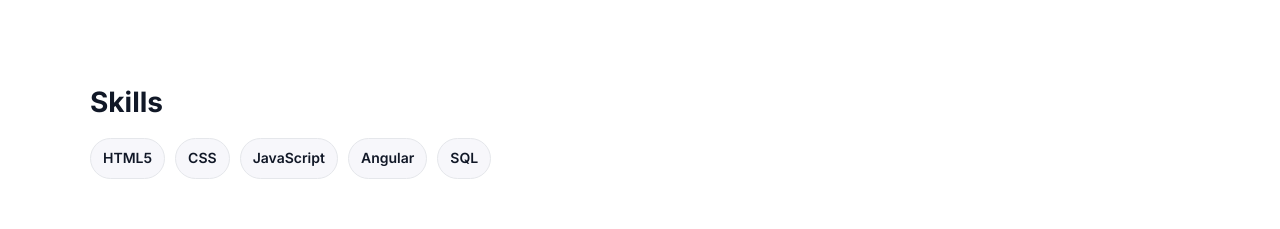
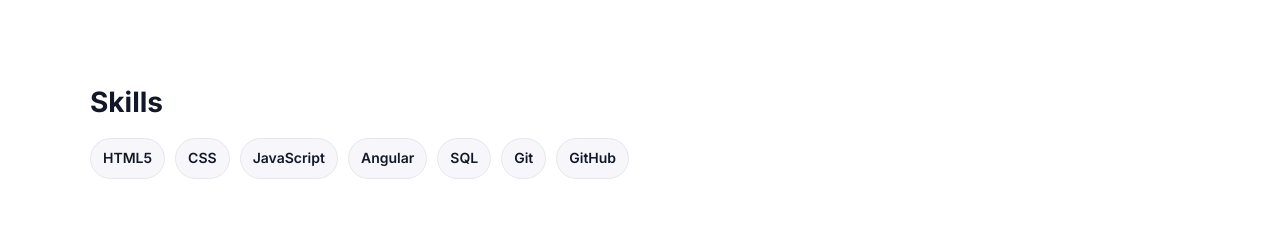
Before and after one commit to anagaraj15/ANagaraj_Portfolio, a plain HTML site: page index.html in a window 1280 px wide. Shown: the part 840-1069 px from the top of the page. Drawn offline with Linux system fonts and the light colour scheme.

Commit message:
latest changes on 02122025

```diff
--- a/index.html
+++ b/index.html
@@ -138,6 +138,8 @@
           <span class="chip">Angular</span>
           <!-- <span class="chip">SuiteCRM</span> -->
           <span class="chip">SQL</span>
+          <span class="chip">Git</span>
+          <span class="chip">GitHub</span>
           <!-- <span class="chip">UI/UX</span>
           <span class="chip">API Integration</span>
           <span class="chip">Data Migration</span>
```
Also changed, not shown: 1 other file.
